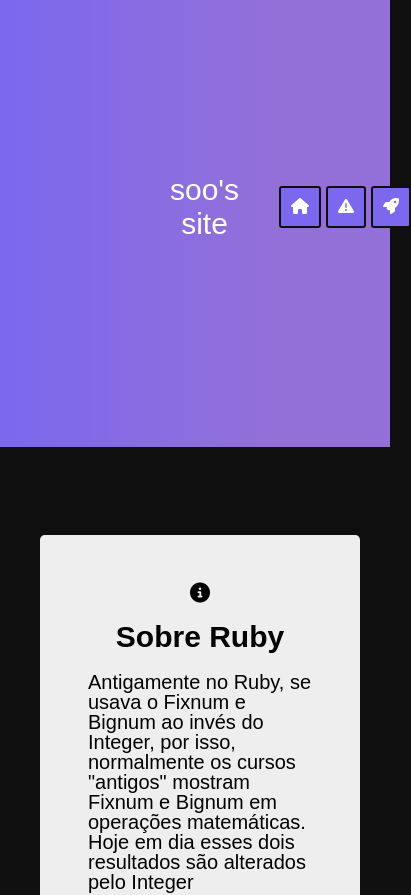
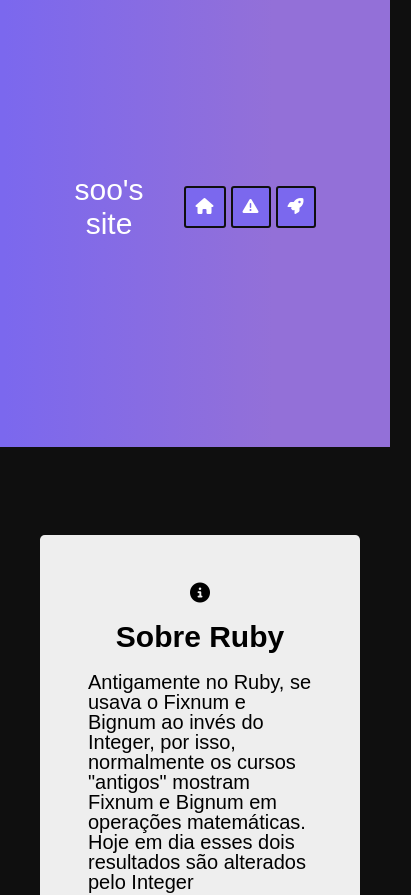
Before and after one commit to sooalves/soo-s-site, a plain HTML site: page index.html in a window 390 px wide. Shown: the top 895 px of the page, 411 px wide, since content can reach past the window. Drawn offline with Linux system fonts and the light colour scheme.

Commit message:
Add files via upload

```diff
--- a/content/main.css
+++ b/content/main.css
@@ -252,4 +252,10 @@ body {
         overflow: hidden;
         line-height: 1.2em;
     }
+    .navbar {
+        display: flexbox;
+        justify-content: center;
+        align-items: center;
+        padding: 10px;
+    }
 }
```
